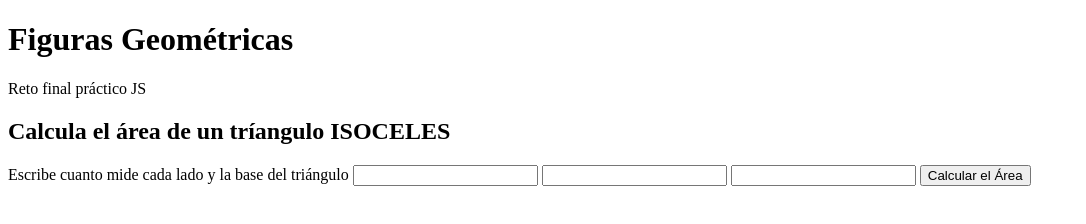
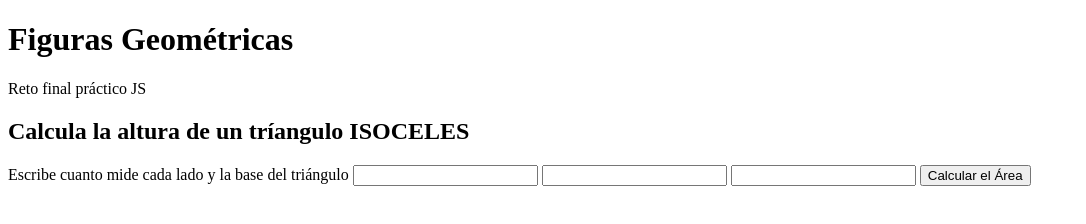
Before and after one commit to LuchoCb/curso-practico-javascript-platzi, a plain HTML site: page reto isoceles.html in a window 1280 px wide. Shown: the whole page, without its empty margins (0-1086 px from the left). Drawn offline with Linux system fonts and the light colour scheme.

Commit message:
cambio de tittle

```diff
--- a/reto isoceles.html
+++ b/reto isoceles.html
@@ -15,7 +15,7 @@
     </header>
 
     <section>
-        <h2>Calcula el área de un tríangulo ISOCELES</h2>
+        <h2>Calcula la altura de un tríangulo ISOCELES</h2>
         <form>
             <label for="InputATI">
                 Escribe cuanto mide cada lado y la base del triángulo
```
